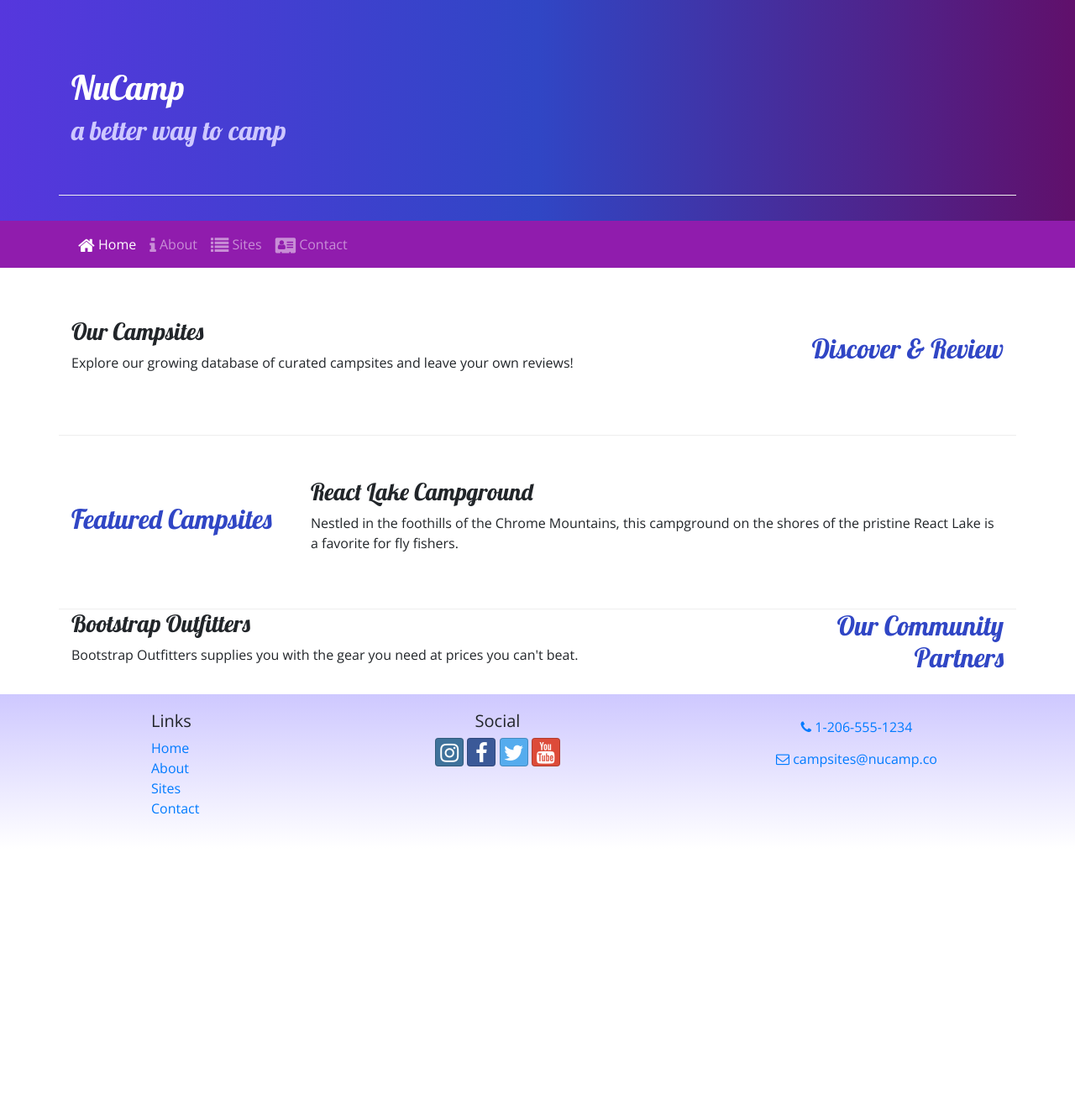
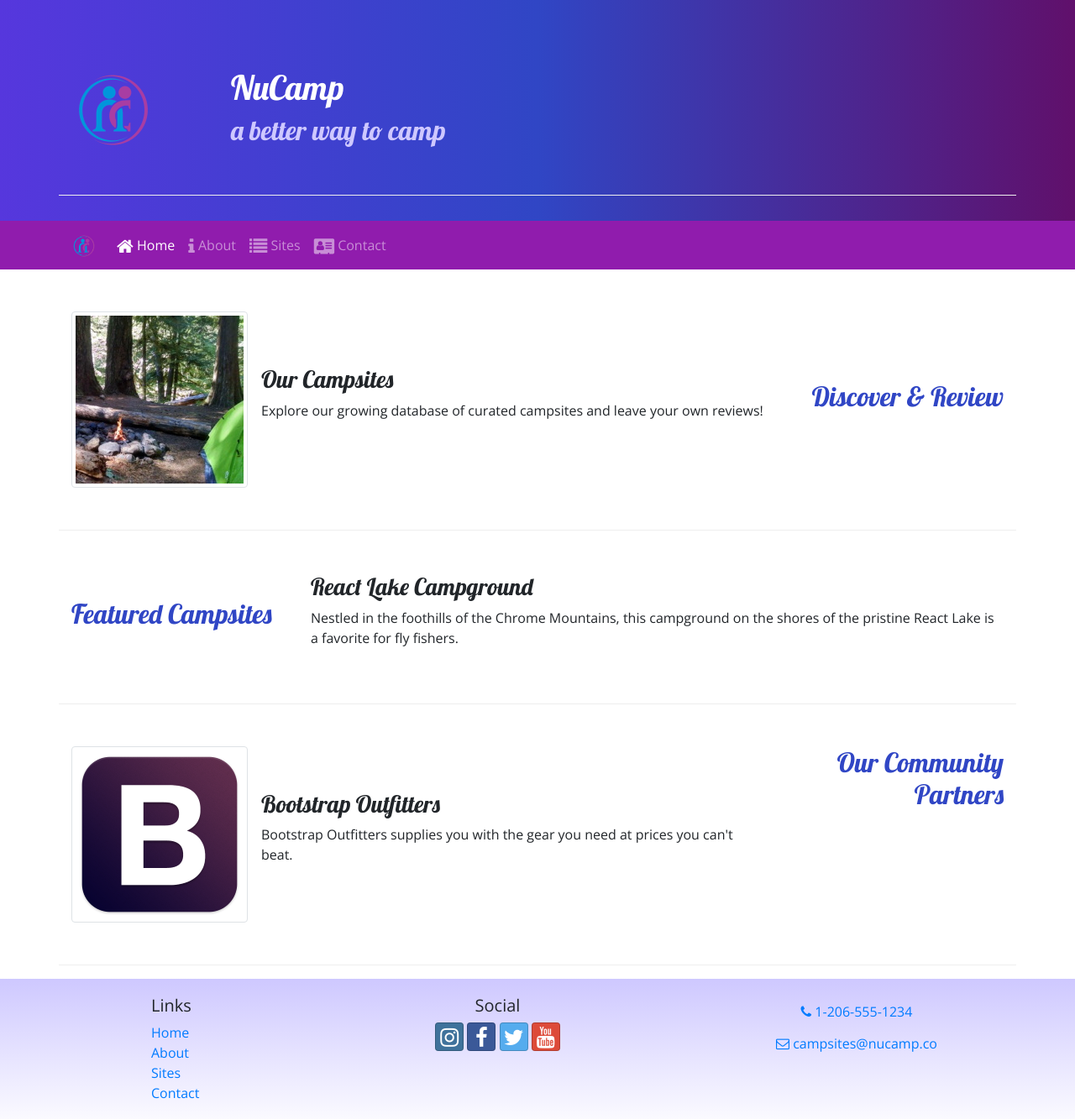
Before and after one commit to PhiweM/nucampsite, a website: page index.html in a window 1280 px wide. Shown: the whole page at 84% size. Before the commit the page ends 1011 px from the top, so only its background shows below. Drawn offline with nearby package versions, Linux system fonts and the light colour scheme.

Commit message:
Images and Media

```diff
--- a/index.html
+++ b/index.html
@@ -24,6 +24,9 @@
     <header class="jumbotron jumbotron-fluid">
         <div class="container">
             <div class="row row-content align-items-center">
+                <div class="col-4 col-sm-3 col-md-2 align-self-center">
+                    <img src="img/logo.png" alt="logo" class="img-fluid">
+                </div>
                 <div class="col">
                     <h1>NuCamp</h1>
                     <h2>a better way to camp</h2>
@@ -34,7 +37,8 @@
 
     <nav class="navbar navbar-expand-sm navbar-dark sticky-top">
       <div class="container">
-        <button class="navbar-toggler ml-auto" type="button" data-toggle="collapse" data-target="#nucampNavbar">
+        <a href="#" class="navbar-brand"><img src="img/logo.png" height="30" width="30" alt=""></a>
+        <button class="navbar-toggler" type="button" data-toggle="collapse" data-target="#nucampNavbar">
             <span class="navbar-toggler-icon"></span>
         </button>
        <div class="collapse navbar-collapse" id="nucampNavbar">
@@ -54,8 +58,13 @@
                 <h2 class="text-sm-right">Discover & Review</h2>
             </div>
             <div class="col">
-                <h3>Our Campsites</h3>
-                <p class="d-none d-sm-block">Explore our growing database of curated campsites and leave your own reviews!</p>
+                <div class="media">
+                    <img src="img/breadcrumb-trail-thumb.jpg" alt="Breadcrumb Trail" class="d-flex mr-3 img-thumbnail" />
+                    <div class="media-body align-self-center">
+                        <h3>Our Campsites</h3>
+                        <p class="d-none d-sm-block">Explore our growing database of curated campsites and leave your own reviews!</p>
+                    </div>
+                </div>
             </div>
         </div>
 
@@ -69,13 +78,18 @@
    			</div>
         </div>
 
-        <div class="row">
+        <div class="row row-content">
             <div class="col-sm-4 order-sm-last col-md-3">
                 <h2 class="text-sm-right">Our Community Partners</h2>
             </div>
             <div class="col">
-                <h3>Bootstrap Outfitters</h3>
-        		<p class="d-none d-sm-block">Bootstrap Outfitters supplies you with the gear you need at prices you can't beat.</p>
+                <div class="media">
+                    <img src="img/bootstrap-thumb.png" alt="" class="d-flex mr-3 img-thumbnail">
+                    <div class="media-body align-self-center">
+                        <h3>Bootstrap Outfitters</h3>
+                        <p class="d-none d-sm-block">Bootstrap Outfitters supplies you with the gear you need at prices you can't beat.</p>
+                    </div>
+                </div>
             </div>
         </div>
         </div>
```
Also changed, not shown: aboutus.html (+7 -3 lines), contactus.html (+7 -3 lines), img/bootstrap-thumb.png (added), img/breadcrumb-trail-thumb.jpg (added), img/breadcrumb-trail.jpg (added), img/chrome-river-thumb.jpg (added), img/chrome-river.jpg (added), img/logo.png (added), img/react-lake-thumb.jpg (added), img/react-lake.jpg (added).
